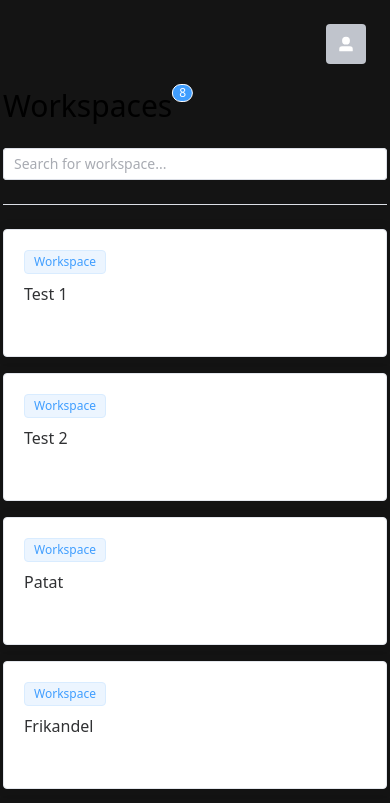
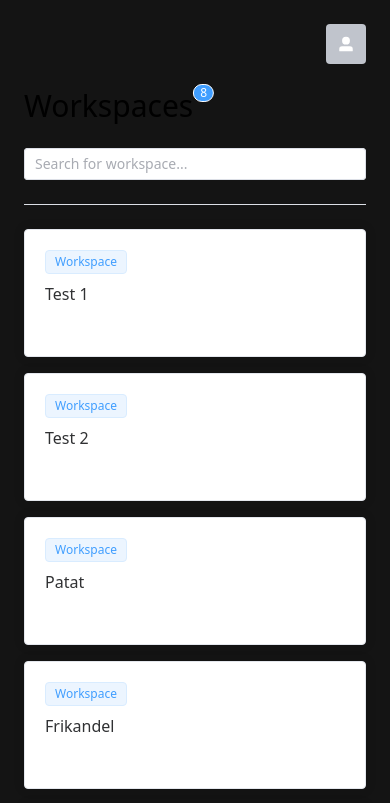
Before and after one commit to bjvanbemmel/benkyou, a Nuxt app in the folder web/: page / in a window 390 px wide. Shown: the top 803 px of the page. Built offline with nearby package versions, Linux system fonts and the light colour scheme.

Commit message:
even more mobile friendly

```diff
--- a/web/pages/index.vue
+++ b/web/pages/index.vue
@@ -52,7 +52,7 @@
 <template>
   <NuxtLayout name="authenticated">
     <div
-      class="mx-auto w-fit"
+      class="px-6 min-w-64 sm:mx-auto w-full sm:w-fit"
     >
       <div
         class="flex flex-col sm:gap-0 gap-6 sm:flex-row sm:justify-between"
@@ -80,15 +80,15 @@
       </div>
       <el-divider />
       <div
-        class="grid grid-cols-1 sm:grid-cols-2 lg:grid-cols-3 xl:grid-cols-4 2xl:grid-cols-5 gap-4"
+        class="w-full grid grid-cols-1 sm:grid-cols-2 lg:grid-cols-3 xl:grid-cols-4 2xl:grid-cols-5 gap-4"
       >
         <button
           v-for="workspace in workspaces"
           :key="workspace.id"
-          class=""
+          class="w-full"
           >
           <el-card
-            class="text-left w-96 sm:w-64 h-32"
+            class="text-left w-full sm:w-64 h-32"
           >
             <el-tag
               class="mb-2"
```
